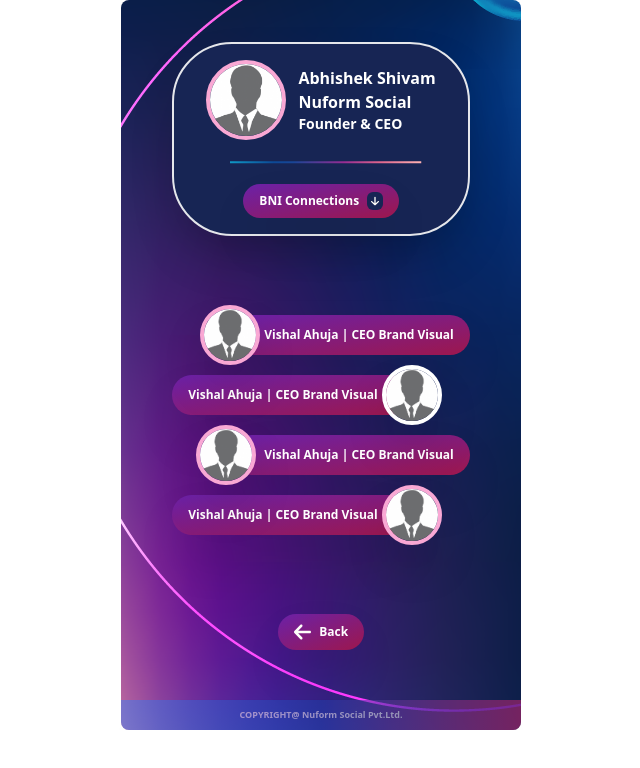
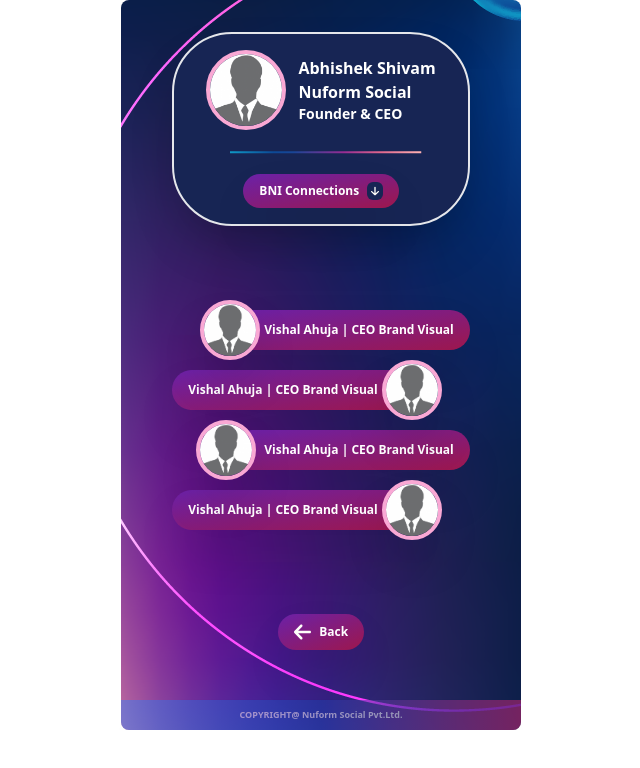
Before and after one commit to vasunuformsocial/visiting-card, a website built with Vite: page Enquiery.html in a window 1280 px wide. Shown: the whole page, without its empty margins (319-959 px from the left). Built offline with nearby package versions, Linux system fonts and the light colour scheme.

Commit message:
cards height manage

```diff
--- a/Enquiery.html
+++ b/Enquiery.html
@@ -3,16 +3,16 @@
 <head>
     <meta charset="UTF-8">
     <meta name="viewport" content="width=device-width, initial-scale=1.0">
-    <title>Document</title>
+    <title>NSPL E-Visiting Card</title>
     <link rel="stylesheet" href="main.css">
 </head>
 <body class="p-0 m-0 box-border">
 
     <!-- container -->
-    <div class="h-auto w-full flex justify-center items-center overflow-x-hidden overflow-y-auto">
+    <div class="h-auto w-full flex justify-center items-center overflow-x-hidden overflow-y-scroll">
                 <!-- Card -->
                 <div class="relative card-3 w-[400px] lg:h-[730px] md:h-auto sm:h-auto
-                            pt-[10px] flex flex-col flex-wrap justify-between items-center gap-3 mx-auto rounded-lg">
+                             flex flex-col flex-wrap justify-between items-center gap-3 mx-auto rounded-lg">
                    <!-- Founder's box -->
                    <div class="flex flex-col bg-blue-950 justify-center items-center py-4 px-8 mt-8 rounded-[60px] shadow-2xl mx-auto
                                 border-2 border-gradient-to-r from-blue-700 via-pink-800 to-pink-500">
@@ -65,7 +65,7 @@
                                             <p class="h-[40px] bg-gradient-to-br from-purple-800 to-pink-800 rounded-full flex items-center
                                             py-2 px-8 pl-4 text-[12px] text-white font-semibold  shadow-2xl">Vishal Ahuja | CEO Brand Visual</p>
                                         </div>
-                                        <img src="./images/john doe.png" alt="" class="h-[60px] border-4 border-white rounded-full
+                                        <img src="./images/john doe.png" alt="" class="h-[60px] border-4 border-pink-300 rounded-full
                                         relative -left-7  shadow-2xl
                                         z-10">
                                     </div>
```
Also changed, not shown: index.html (+1 -2 lines).
